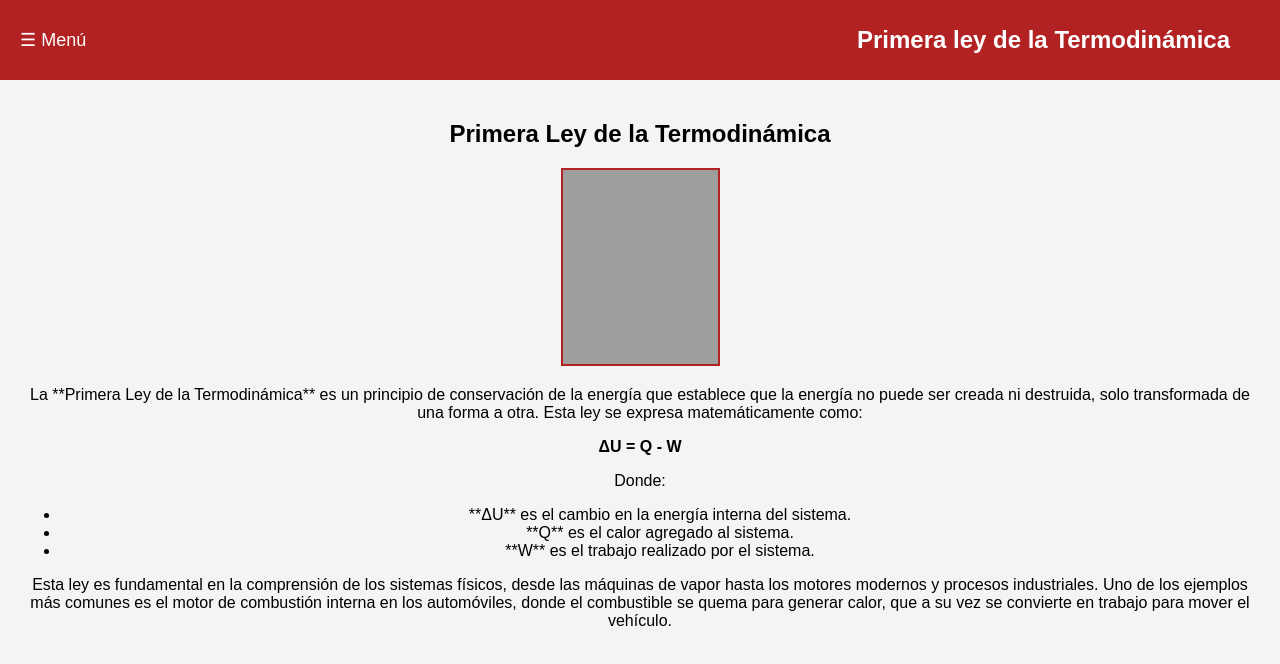
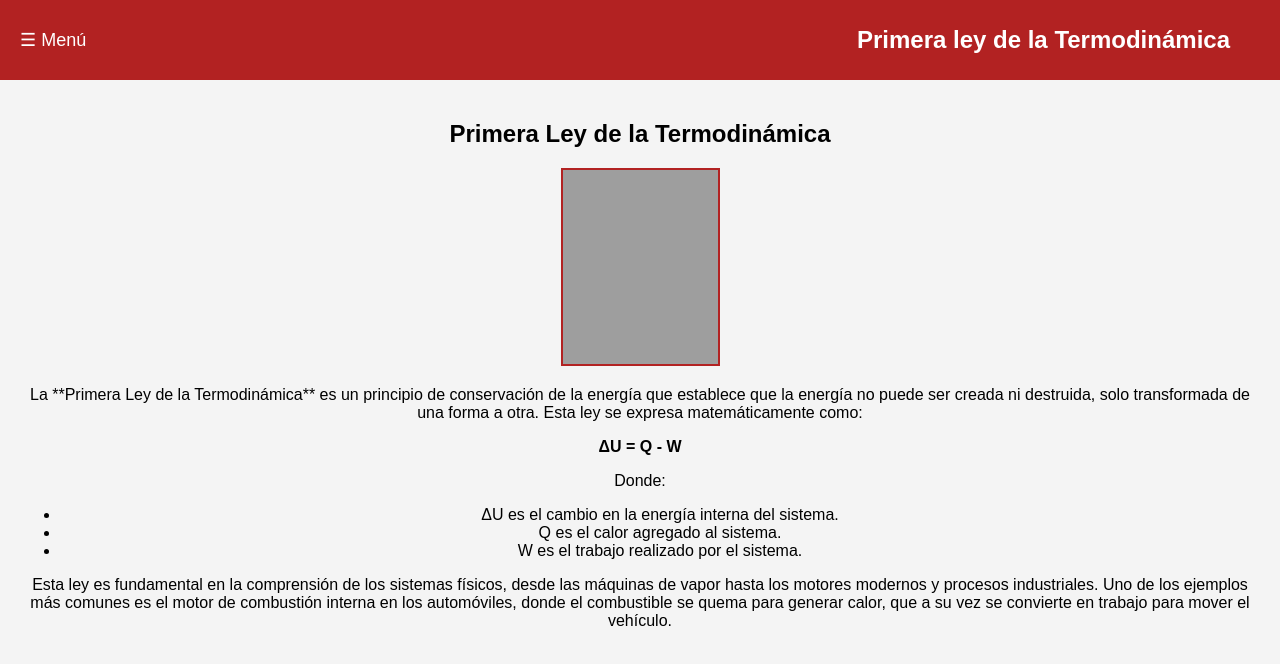
Before and after one commit to katyaGygabrielS/termodin-mica-leyes, a plain HTML site: page primera_ley.html in a window 1280 px wide. Drawn offline with Linux system fonts and the light colour scheme; grey boxes are pictures that could not be loaded.

Commit message:
Update primera_ley.html

```diff
--- a/primera_ley.html
+++ b/primera_ley.html
@@ -40,9 +40,9 @@
                 Donde:
             </p>
             <ul>
-                <li>**ΔU** es el cambio en la energía interna del sistema.</li>
-                <li>**Q** es el calor agregado al sistema.</li>
-                <li>**W** es el trabajo realizado por el sistema.</li>
+                <li>ΔU es el cambio en la energía interna del sistema.</li>
+                <li>Q es el calor agregado al sistema.</li>
+                <li>W es el trabajo realizado por el sistema.</li>
             </ul>
             <p>
                 Esta ley es fundamental en la comprensión de los sistemas físicos, desde las máquinas de vapor hasta los motores modernos y procesos industriales. Uno de los ejemplos más comunes es el motor de combustión interna en los automóviles, donde el combustible se quema para generar calor, que a su vez se convierte en trabajo para mover el vehículo.
```
